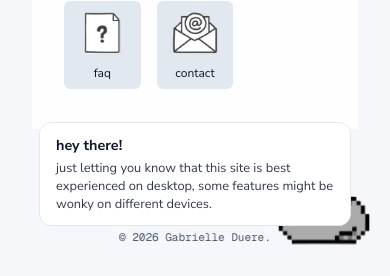
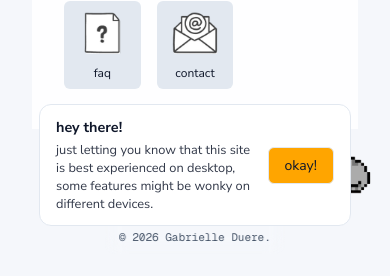
Before and after one commit to oyeinmiede/gabrielleduere, a React (Vite) app: page / in a window 390 px wide. Shown: the part 578-854 px from the top of the page. Built offline with nearby package versions, Linux system fonts and the light colour scheme.

Commit message:
final commit

```diff
--- a/src/components/modals/Work.jsx
+++ b/src/components/modals/Work.jsx
@@ -40,27 +40,26 @@ const Work = () => {
     const picks = [
         {
             title: "FM Archive Page",
-            desc: "A playful early-2000s inspired interface system built to explore how far a web experience can feel like a real operating system. It includes draggable windows, sound interactions, layered UI states, and responsive behaviors that mimic desktop environments.",
+            desc: "A personal archive and project showcase inspired by frontend mentor projects. Built with React and featuring a custom desktop-style interface, 60+ projects, and an interactive file-system-inspired experience for exploring my work.",
             image: "/images/fm-archive.png",
             link: "https://fm-archive.vercel.app/",
             git: "https://github.com/oyeinmiede/fm-archive"
         },
         {
             title: "Mortgage Repayment Calculator App",
-            desc: "A reusable set of animated UI components designed for modern frontend workflows. Focused on micro-interactions, smooth transitions, and accessibility while maintaining a nostalgic visual identity.",
+            desc: "A responsive mortgage calculator that helps users estimate monthly repayments based on loan amount, interest rate, and repayment term. The project focuses on clean form validation, real-time calculations, and presenting financial data in a user-friendly way.",
             image: "/images/mortgage-calc.png",
             link: "https://fm-archive.vercel.app/fm-projects/mortgage-repayment-calculator-main/",
             git: "https://github.com/oyeinmiede/fm-archive/tree/main/public/fm-projects/mortgage-repayment-calculator-main"
         },
         {
             title: "Typing Speed Test",
-            desc: "A collection of experimental landing pages built to push visual storytelling in the browser. Each concept explores layout, motion, and typography as a narrative tool rather than just structure.",
+            desc: "An interactive typing challenge that measures typing speed and accuracy in real time. Features include live WPM calculation, mistake tracking, dynamic text generation, and a clean interface designed to keep users focused on improving their typing performance.",
             image: "/images/typing-test.png",
             link: "https://fm-archive.vercel.app/fm-projects/typing-speed-test-main/",
             git: "https://github.com/oyeinmiede/fm-archive/tree/main/public/fm-projects/typing-speed-test-main"
         }
     ]
-
     return (
         <div className="app work">
 
--- a/src/components/ui/Toast.jsx
+++ b/src/components/ui/Toast.jsx
@@ -1,22 +1,31 @@
-import { useEffect, useState } from 'react'
+import { useEffect } from 'react'
 
-const Toast = ({ message, duration = 2500, onClose }) => {
-    const [visible, setVisible] = useState(true)
+const Toast = ({
+    message,
+    duration = 2500,
+    onClose
+}) => {
 
     useEffect(() => {
         const timer = setTimeout(() => {
-            setVisible(false)
             onClose?.()
         }, duration)
 
         return () => clearTimeout(timer)
     }, [duration, onClose])
 
-    if (!visible) return null
-
     return (
         <div className="toast">
             {message}
+
+            <button
+                className="toast-btn"
+                onClick={() => {
+                    onClose()
+                }}
+            >
+                okay!
+            </button>
         </div>
     )
 }
--- a/src/context/ToastContext.jsx
+++ b/src/context/ToastContext.jsx
@@ -1,4 +1,5 @@
 import { createContext, useState } from 'react'
+import Toast from '../components/ui/Toast'
 
 export const ToastContext = createContext()
 
@@ -10,12 +11,12 @@ export const ToastProvider = ({ children }) => {
 
         setToasts(prev => [
             ...prev,
-            { id, content, duration }
+            {
+                id,
+                content,
+                duration
+            }
         ])
-
-        setTimeout(() => {
-            removeToast(id)
-        }, duration)
     }
 
     const removeToast = (id) => {
@@ -32,9 +33,12 @@ export const ToastProvider = ({ children }) => {
 
             <div className="toast-container">
                 {toasts.map(t => (
-                    <div key={t.id} className="toast">
-                        {t.content}
-                    </div>
+                    <Toast
+                        key={t.id}
+                        message={t.content}
+                        duration={t.duration}
+                        onClose={() => removeToast(t.id)}
+                    />
                 ))}
             </div>
         </ToastContext.Provider>
--- a/src/styles/globals.css
+++ b/src/styles/globals.css
@@ -118,10 +118,14 @@ body {
     left: 50%;
     transform: translateX(-50%);
     display: flex;
-    flex-direction: column;
+    flex-direction: row;
     gap: 10px;
     z-index: 9999;
-    pointer-events: none;
+}
+
+.toast {
+    display: flex;
+    align-items: center;
 }
 
 .toast h3 {
@@ -133,6 +137,14 @@ body {
     margin: 0;
     font-size: 0.8rem;
     opacity: 0.85;
+}
+
+.toast button {
+    background-color: var(--accent);
+    padding: .5rem 1rem;
+    color: var(--text-primary);
+    border-radius: var(--window-radius);
+    margin-left: 10px;
 }
 
 .bottom-sheet {
--- a/src/styles/music-cat.css
+++ b/src/styles/music-cat.css
@@ -39,3 +39,10 @@
     0%, 100% { transform: translateY(0px); }
     50% { transform: translateY(-6px); }
 }
+
+@media (max-width:500px) {
+    .music-cat {
+        width: 70px;
+        bottom: 70px;
+    }
+}
--- a/src/styles/work.css
+++ b/src/styles/work.css
@@ -213,6 +213,18 @@ MOBILE
         flex-direction: column;
     }
 
+    .work {
+        overflow-y: auto;
+    }
+
+    .dev-picks .card.big {
+        flex-direction: column;
+    }
+
+    .dev-picks .screenshot {
+        height: 200px;
+    }
+
     .grid {
         grid-template-columns: 1fr;
     }
```
